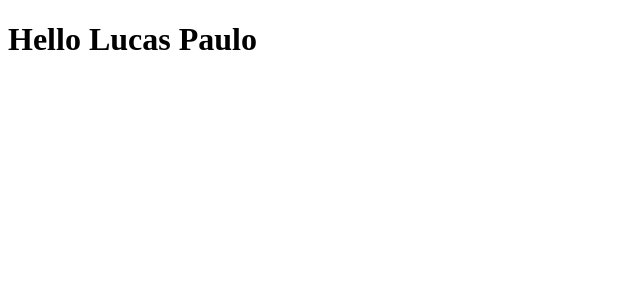
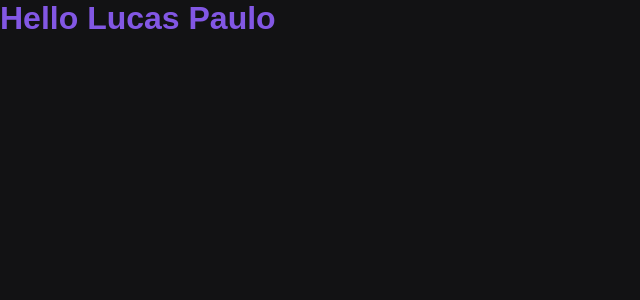
Before and after one commit to lucaspaulodev/NextJs, a Next.js app: page / in a window 1280 px wide. Shown: the top 300 px of the page, without its empty margins (0-640 px from the left). Built offline with nearby package versions, Linux system fonts and the light colour scheme.

Commit message:
Adding styled-componets and your configs

```diff
--- /dev/null
+++ b/babel.config.js
@@ -0,0 +1,4 @@
+module.exports = {
+  presets: ["next/babel"],
+  plugins: [["styled-components", {"ssr": true}]]
+}
--- a/package.json
+++ b/package.json
@@ -10,11 +10,14 @@
   "dependencies": {
     "next": "10.0.2",
     "react": "17.0.1",
-    "react-dom": "17.0.1"
+    "react-dom": "17.0.1",
+    "styled-components": "^5.2.1"
   },
   "devDependencies": {
     "@types/node": "^14.14.9",
     "@types/react": "^16.14.0",
+    "@types/styled-components": "^5.1.4",
+    "babel-plugin-styled-components": "^1.12.0",
     "typescript": "^4.1.2"
   }
 }
--- a/src/pages/_app.tsx
+++ b/src/pages/_app.tsx
@@ -1,3 +1,10 @@
+import GlobalStyle from "../styles/GlobalStyle";
+
 export default function MyApp({ Component, pageProps }) {
-  return <Component {...pageProps} />
+  return (
+    <>
+      <GlobalStyle/>
+      <Component {...pageProps} />
+    </>
+  )
 }
--- /dev/null
+++ b/src/pages/_document.tsx
@@ -0,0 +1,30 @@
+import Document, {DocumentContext} from 'next/document'
+import { ServerStyleSheet } from 'styled-components'
+
+export default class MyDocument extends Document {
+  static async getInitialProps(ctx: DocumentContext) {
+    const sheet = new ServerStyleSheet()
+    const originalRenderPage = ctx.renderPage
+
+    try {
+      ctx.renderPage = () =>
+        originalRenderPage({
+          enhanceApp: (App) => (props) =>
+            sheet.collectStyles(<App {...props} />),
+        })
+
+      const initialProps = await Document.getInitialProps(ctx)
+      return {
+        ...initialProps,
+        styles: (
+          <>
+            {initialProps.styles}
+            {sheet.getStyleElement()}
+          </>
+        ),
+      }
+    } finally {
+      sheet.seal()
+    }
+  }
+}
--- a/src/pages/index.tsx
+++ b/src/pages/index.tsx
@@ -1,7 +1,9 @@
+import {Title} from '../styles/pages/Home'
+
 export default function Home() {
   return (
     <div>
-      <h1>Hello Lucas Paulo</h1>
+      <Title>Hello Lucas Paulo</Title>
     </div>
   )
 }
--- /dev/null
+++ b/src/styles/GlobalStyle.ts
@@ -0,0 +1,14 @@
+import {createGlobalStyle} from 'styled-components'
+
+export default createGlobalStyle`
+  *{
+    margin: 0;
+    padding: 0;
+  }
+
+  body {
+    background: #121214;
+    color: #fff;
+    font-family: Arial, Helvetica, sans-serif;
+  }
+`;
--- /dev/null
+++ b/src/styles/pages/Home.ts
@@ -0,0 +1,5 @@
+import styled from 'styled-components'
+
+export const Title = styled.h1`
+  color: #8257e4;
+`;
```
Also changed, not shown: src/pages/catalog/products/[slug].tsx (added, +9 -0 lines), 1 other file (tests, documents, lock files or other folders).
